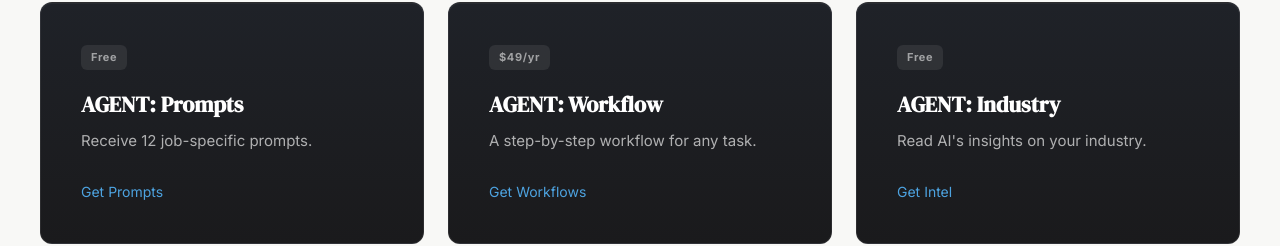
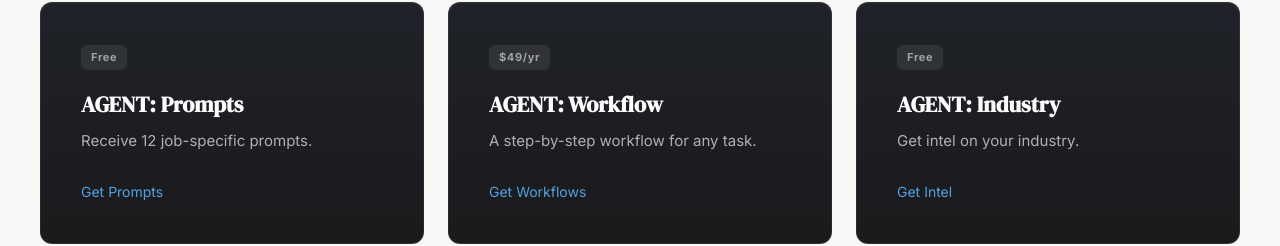
Before and after one commit to coolcalvin457-tech/agent-timesaver-nextjs, a Next.js app: page /agents in a window 1280 px wide. Shown: the part 352-598 px from the top of the page. Built offline with nearby package versions, Linux system fonts and the light colour scheme; no server answers.

Commit message:
Update Industry card tagline

```diff
--- a/app/agents/page.tsx
+++ b/app/agents/page.tsx
@@ -44,7 +44,7 @@ const tools = [
     badgeClass: "tool-badge-free",
     label: "Free",
     name: "AGENT: Industry",
-    tagline: "Read AI's insights on your industry.",
+    tagline: "Get intel on your industry.",
     description: "",
     cta: "Get Intel",
   },
```
